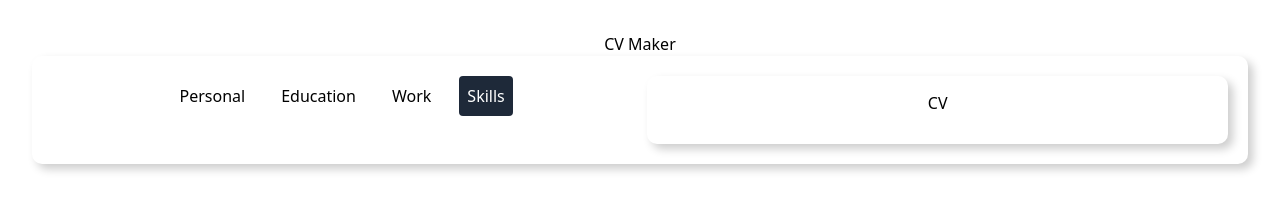
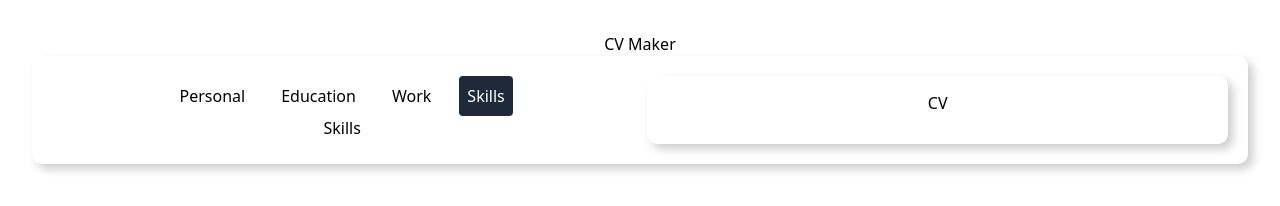
Before and after one commit to Yoni190/CV-Maker, a React (Vite) app: page / in a window 1280 px wide. Both pictures are taken after a click on the button "Skills". Shown: the top 206 px of the page. Built offline with nearby package versions, Linux system fonts and the light colour scheme.

Commit message:
Create Skills

```diff
--- a/src/App.jsx
+++ b/src/App.jsx
@@ -6,6 +6,7 @@ import Personal from './Personal'
 import CV from './CV'
 import Education from './Education'
 import Work from './Work'
+import Skill from './Skill'
 
 
 function App() {
@@ -61,7 +62,8 @@ function App() {
   const tabComponents = [
     <Personal formData={formData} setFormData={setFormData} />,
     <Education educationData={educationData} setEducationData={setEducationData}/>,
-    <Work workData={workData} setWorkData={setWorkData}/>
+    <Work workData={workData} setWorkData={setWorkData}/>,
+    <Skill />
   ]
 
 
--- /dev/null
+++ b/src/Skill.jsx
@@ -0,0 +1,7 @@
+function Skill() {
+    return (
+        <h1>Skills</h1>
+    )
+}
+
+export default Skill
```
